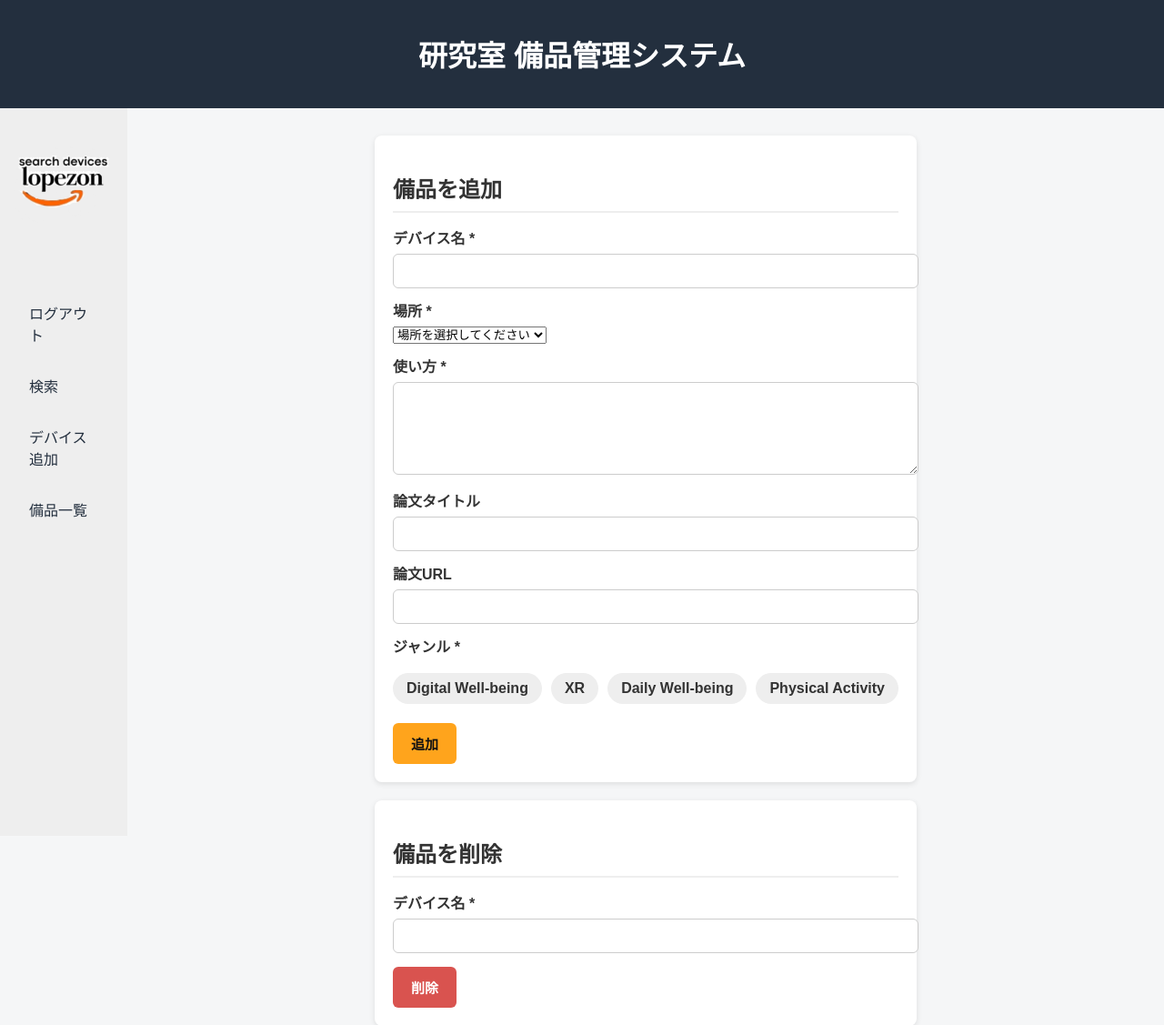
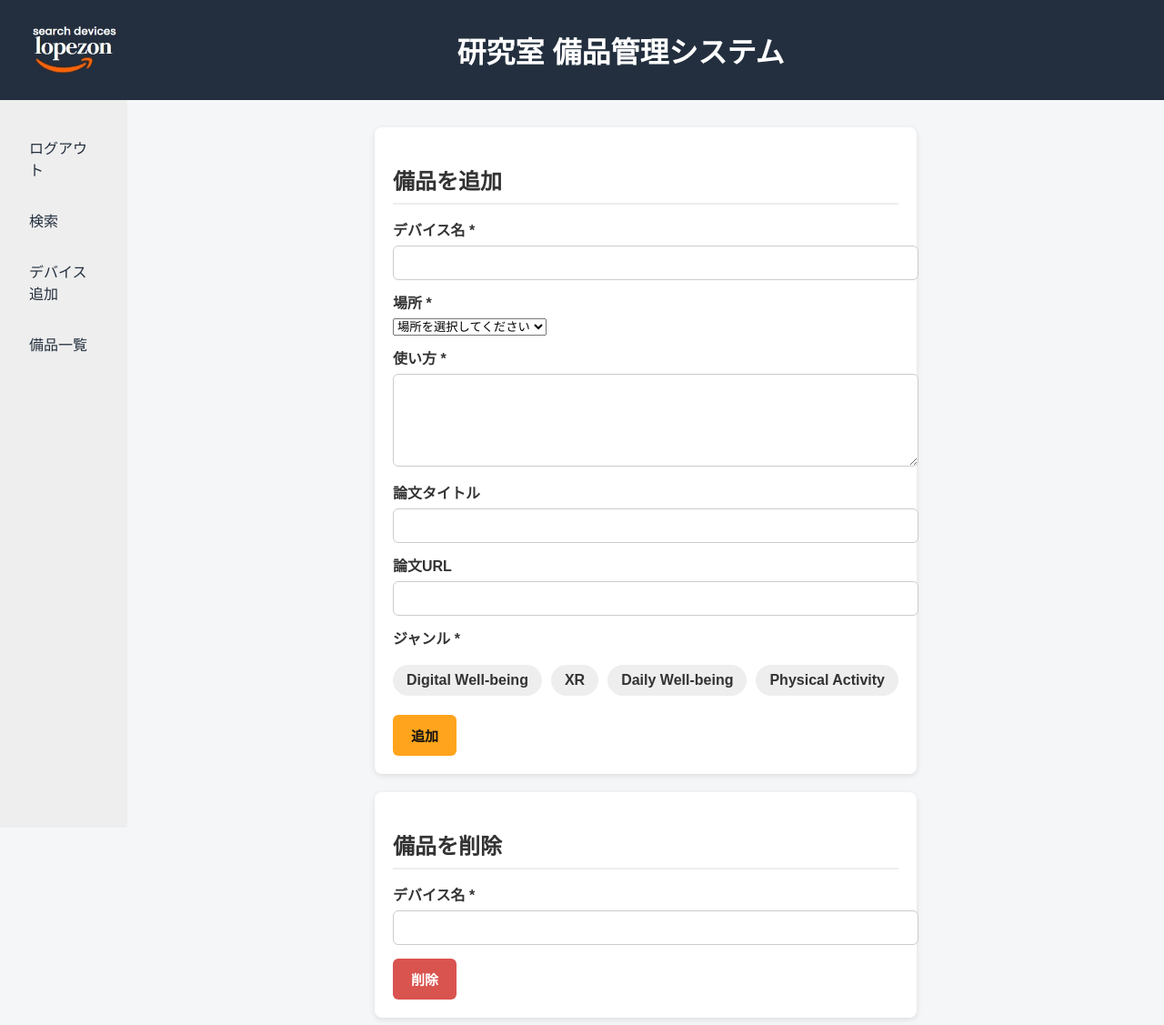
Before and after one commit to Hamo203/hackathonLopezLab2025, a Flask app: page /matsuda/ in a window 1280 px wide. Shown: the top 1127 px of the page at 91% size. Run offline with Flask 3, Linux system fonts and the light colour scheme; parts of the project's set-up code (start-up, migrations or seed data) failed here and were passed over.

Commit message:
ロゴ修正

```diff
--- a/templates/matsuda.html
+++ b/templates/matsuda.html
@@ -6,25 +6,39 @@
   <link rel="stylesheet" href="{{ url_for('static', filename='style_resist.css') }}">
 </head>
 <style>
-  /* ▼▼▼【追加】サイドバーのロゴのスタイル ▼▼▼ */
-  .sidebar-logo {
-    display: block;      /* 中央揃えのためにblock要素にする */
-    width: 80%;          /* サイドバーの幅に対して80%のサイズ */
-    max-width: 150px;    /* 大きくなりすぎないように最大幅を指定 */
-    margin: 20px auto;   /* 上下に20px、左右に自動でマージンをとり中央揃え */
-    padding-bottom: 20px; /* ロゴの下に余白を追加 */
-    border-bottom: 1px solid #eee; /* 区切り線 */
+  /* ▼▼▼【変更】ヘッダーのスタイルを更新 ▼▼▼ */
+  .navbar {
+    display: flex;
+    align-items: center;
+    background: #232f3e; /* 指定された背景色 */
+    color: white;      /* 指定された文字色 */
+    padding: 15px;     /* 指定されたパディング */
   }
-  /* ▲▲▲【追加】サイドバーのロゴのスタイル ▲▲▲ */
+
+  .navbar h1 {
+    flex-grow: 1; /* タイトルが残りのスペースをすべて使うように設定 */
+    text-align: center; /* 文字を中央揃え */
+    margin: 0; /* h1のデフォルトマージンをリセット */
+    /* ロゴ（高さ40px+右マージン15px=55px）の幅を考慮して、タイトルの右にパディングを追加し中央を調整 */
+    padding-right: 55px;
+  }
+
+  /* ロゴのスタイル */
+  .navbar-logo {
+    height: 80px;
+    width: auto;
+    margin-right: 15px;
+  }
+  /* ▲▲▲【変更】ここまで ▲▲▲ */
 </style>
 <body>
 
   <header class="navbar">
+    <img src="{{ url_for('static', filename='Lopezon2.jpg') }}" alt="Lopezon Logo" class="navbar-logo">
     <h1>研究室 備品管理システム</h1>
   </header>
   <div class="layout">
     <aside class="sidebar">
-      <img src="{{ url_for('static', filename='Lopezn.png') }}" alt="Lopezon Logo" class="sidebar-logo">
       {% include "sidebar.html" %}
     </aside>
 
```
Also changed, not shown: templates/login.html (+26 -0 lines), templates/masaaki.html (+24 -10 lines), templates/register.html (+27 -0 lines), static/Lopezon2.png (added).
